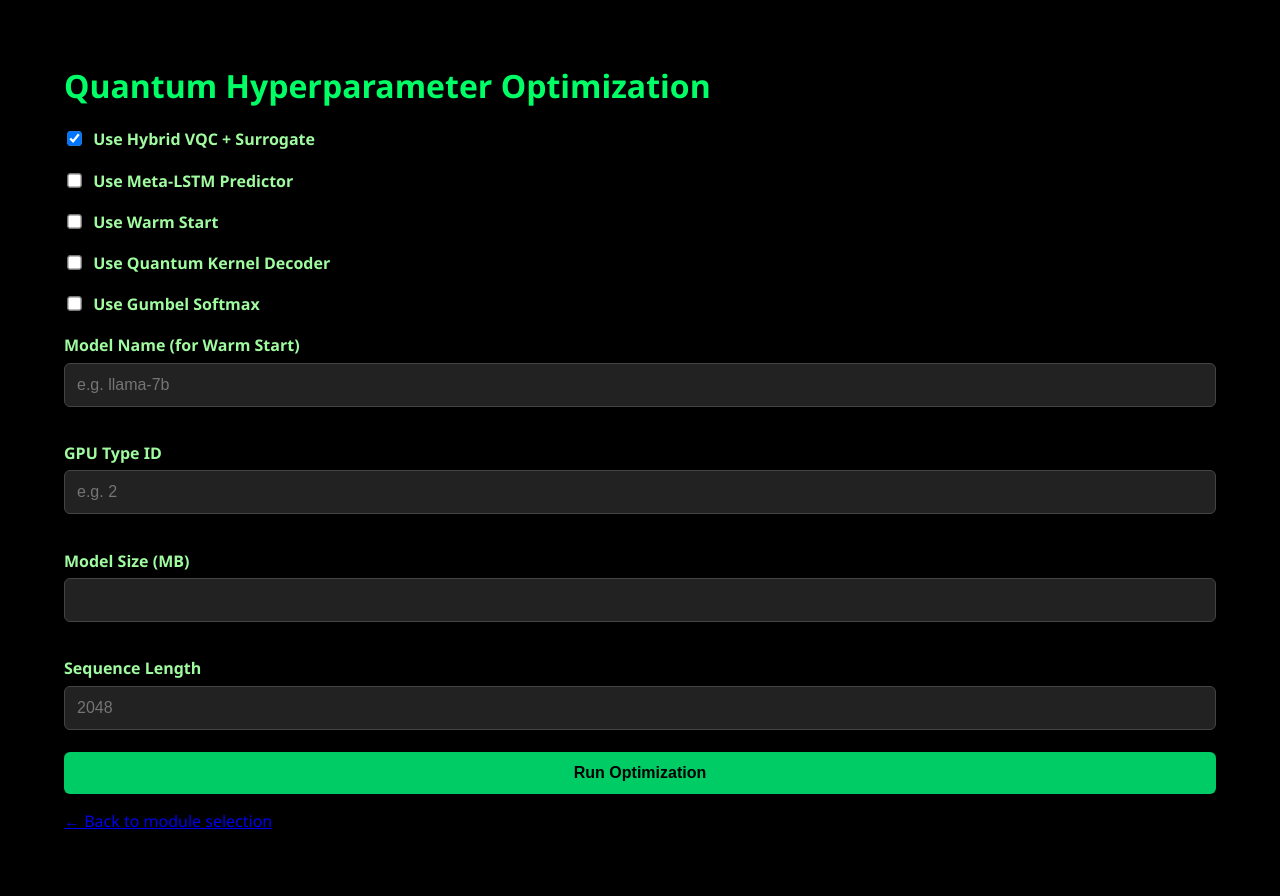
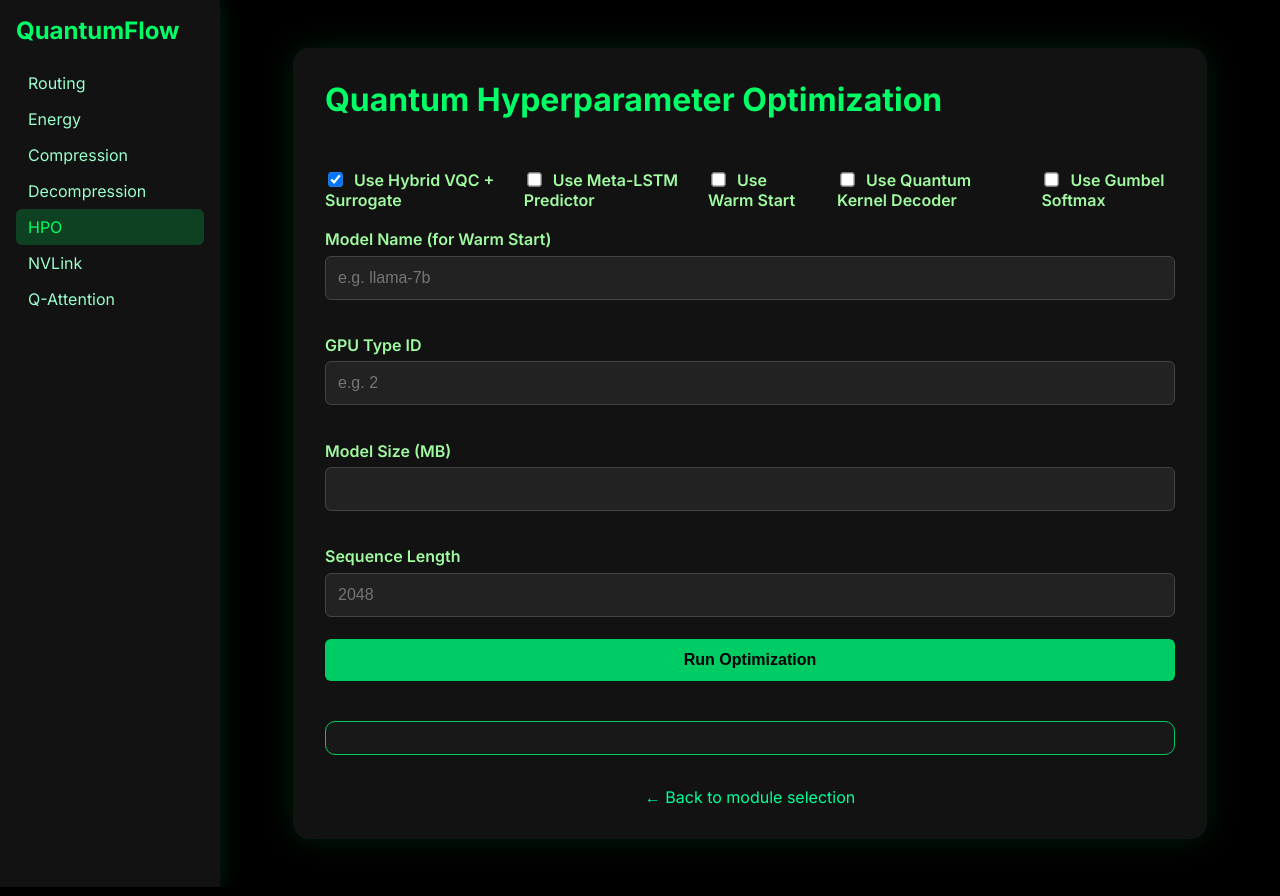
Before and after one commit to Dheeraj1301/Quantum_nvl, a plain HTML site: page quantumflow_ai/frontend/public/hpo.html in a window 1280 px wide. Drawn offline with Linux system fonts and the light colour scheme.

Commit message:
Revamp frontend with unified dark dashboard

```diff
--- a/quantumflow_ai/frontend/public/app.js
+++ b/quantumflow_ai/frontend/public/app.js
@@ -26,4 +26,11 @@ document.addEventListener("DOMContentLoaded", () => {
       sessionStorage.setItem("lastModule", module);
     });
   });
+
+  const page = location.pathname.split("/").pop();
+  document.querySelectorAll(".nav-link").forEach(link => {
+    if (link.getAttribute("href") === page) {
+      link.classList.add("active");
+    }
+  });
 });
--- a/quantumflow_ai/frontend/public/hpo.html
+++ b/quantumflow_ai/frontend/public/hpo.html
@@ -1,18 +1,32 @@
-<!-- quantumflow_ai/frontend/public/hpo.html -->
 <!DOCTYPE html>
 <html lang="en">
 <head>
   <meta charset="UTF-8" />
+  <meta name="viewport" content="width=device-width, initial-scale=1.0" />
   <title>QuantumFlow — Q-HPO Optimizer</title>
+  <link rel="preconnect" href="https://fonts.googleapis.com">
+  <link href="https://fonts.googleapis.com/css2?family=Inter:wght@400;600;700&display=swap" rel="stylesheet" />
   <link rel="stylesheet" href="styles.css" />
+  <script defer src="hpo.js"></script>
+  <script defer src="/app.js"></script>
 </head>
-<body class="bg-black text-green-400 font-sans p-6">
-  <div class="max-w-4xl mx-auto bg-gray-900 p-6 rounded-xl shadow-lg space-y-6">
-    <h1 class="text-3xl font-bold text-green-300">Quantum Hyperparameter Optimization</h1>
+<body>
+  <aside class="sidebar">
+    <h2>QuantumFlow</h2>
+    <a href="router.html" class="nav-link">Routing</a>
+    <a href="energy.html" class="nav-link">Energy</a>
+    <a href="compressor.html" class="nav-link">Compression</a>
+    <a href="decompressor.html" class="nav-link">Decompression</a>
+    <a href="hpo.html" class="nav-link">HPO</a>
+    <a href="nvlinkopt.html" class="nav-link">NVLink</a>
+    <a href="attention.html" class="nav-link">Q-Attention</a>
+  </aside>
+  <div class="main">
+    <div class="container">
+      <h1>Quantum Hyperparameter Optimization</h1>
 
-    <form id="hpoForm" class="space-y-4">
-      <!-- Optimization Flags -->
-      <div class="grid md:grid-cols-2 gap-4">
+      <form id="hpoForm">
+        <div class="button-row">
           <label><input type="checkbox" id="useHybrid" checked /> Use Hybrid VQC + Surrogate</label>
           <label><input type="checkbox" id="useLSTM" /> Use Meta-LSTM Predictor</label>
           <label><input type="checkbox" id="useWarmStart" /> Use Warm Start</label>
@@ -20,41 +34,27 @@
           <label><input type="checkbox" id="useGumbel" /> Use Gumbel Softmax</label>
         </div>
 
-      <!-- Model & Hardware Context -->
-      <div class="grid md:grid-cols-3 gap-4 text-sm text-white">
-        <div>
-          <label for="modelName" class="block mb-1">Model Name (for Warm Start)</label>
-          <input type="text" id="modelName" class="w-full bg-gray-800 rounded p-2" placeholder="e.g. llama-7b" />
-        </div>
-        <div>
-          <label for="gpuType" class="block mb-1">GPU Type ID</label>
-          <input type="number" id="gpuType" class="w-full bg-gray-800 rounded p-2" placeholder="e.g. 2" />
-        </div>
-        <div>
-          <label for="modelSize" class="block mb-1">Model Size (MB)</label>
-          <input type="number" id="modelSize" class="w-full bg-gray-800 rounded p-2" />
-        </div>
-        <div>
-          <label for="seqLen" class="block mb-1">Sequence Length</label>
-          <input type="number" id="seqLen" class="w-full bg-gray-800 rounded p-2" placeholder="2048" />
+        <label for="modelName">Model Name (for Warm Start)</label>
+        <input type="text" id="modelName" placeholder="e.g. llama-7b" />
+
+        <label for="gpuType">GPU Type ID</label>
+        <input type="number" id="gpuType" placeholder="e.g. 2" />
+
+        <label for="modelSize">Model Size (MB)</label>
+        <input type="number" id="modelSize" />
+
+        <label for="seqLen">Sequence Length</label>
+        <input type="number" id="seqLen" placeholder="2048" />
+
+        <button type="submit">Run Optimization</button>
+      </form>
+
+      <div id="hpoResult" class="output-box"></div>
+
+      <div class="center">
+        <a href="index.html" class="back-link">← Back to module selection</a>
       </div>
     </div>
-
-      <!-- Submit -->
-      <button type="submit" class="bg-green-600 hover:bg-green-700 text-white py-2 px-6 rounded-lg shadow">
-        Run Optimization
-      </button>
-    </form>
-
-    <!-- Results -->
-    <div id="hpoResult" class="text-white text-sm bg-gray-800 p-4 rounded whitespace-pre-wrap"></div>
-
-    <!-- Back Link -->
-    <div class="text-center mt-8">
-      <a href="index.html" class="text-green-500 hover:underline">← Back to module selection</a>
   </div>
-  </div>
-
-  <script src="/hpo.js"></script>
 </body>
 </html>
--- a/quantumflow_ai/frontend/public/styles.css
+++ b/quantumflow_ai/frontend/public/styles.css
@@ -1,16 +1,22 @@
 /* NVIDIA-Inspired Full Black Theme for QuantumFlow */
 
 html, body {
-  font-family: 'Segoe UI', sans-serif;
-  background-color: #000000 !important;
+  font-family: 'Inter', 'Segoe UI', sans-serif;
+  background-color: #000000;
   color: #c8ffc8;
   margin: 0;
-  padding: 2rem;
+  height: 100%;
+}
+
+body {
+  display: grid;
+  grid-template-columns: 220px 1fr;
+  min-height: 100vh;
 }
 
 .container {
   max-width: 850px;
-  margin: auto;
+  margin: 2rem auto;
   background-color: #121212;
   padding: 2rem;
   border-radius: 16px;
@@ -103,9 +109,64 @@ button:hover {
   margin-top: 2rem;
 }
 
+.sidebar {
+  background-color: #121212;
+  padding: 1rem;
+  box-shadow: 0 0 20px rgba(0, 255, 100, 0.15);
+  display: flex;
+  flex-direction: column;
+}
+
+.sidebar h2 {
+  color: #00ff66;
+  margin-top: 0;
+}
+
+.nav-link {
+  color: #99ffcc;
+  text-decoration: none;
+  padding: 0.5rem 0.75rem;
+  border-radius: 6px;
+  transition: background-color 0.3s;
+}
+
+.nav-link:hover,
+.nav-link.active {
+  background-color: rgba(0, 255, 100, 0.2);
+  color: #00ff66;
+}
+
+.topbar {
+  grid-column: 1 / -1;
+  background-color: #121212;
+  padding: 0.5rem 1rem;
+  display: flex;
+  justify-content: space-between;
+  align-items: center;
+  box-shadow: 0 2px 10px rgba(0, 255, 100, 0.1);
+}
+
+.main {
+  padding: 1rem 2rem;
+}
+
 @media (max-width: 640px) {
   .button-row {
     flex-direction: column;
     gap: 1rem;
   }
+  body {
+    grid-template-columns: 1fr;
+  }
+  .sidebar {
+    flex-direction: row;
+    overflow-x: auto;
+  }
+  .sidebar h2 {
+    display: none;
+  }
+  .nav-link {
+    flex: 1 1 auto;
+    text-align: center;
+  }
 }
```
Also changed, not shown: quantumflow_ai/frontend/public/attention.html (+19 -10 lines), quantumflow_ai/frontend/public/compressor.html (+16 -22 lines), quantumflow_ai/frontend/public/decompressor.html (+39 -27 lines), quantumflow_ai/frontend/public/energy.html (+17 -9 lines), quantumflow_ai/frontend/public/index.html (+17 -61 lines), quantumflow_ai/frontend/public/nvlinkopt.html (+17 -8 lines), quantumflow_ai/frontend/public/router.html (+16 -0 lines). Lines whose indentation alone changed are shown as unchanged.
